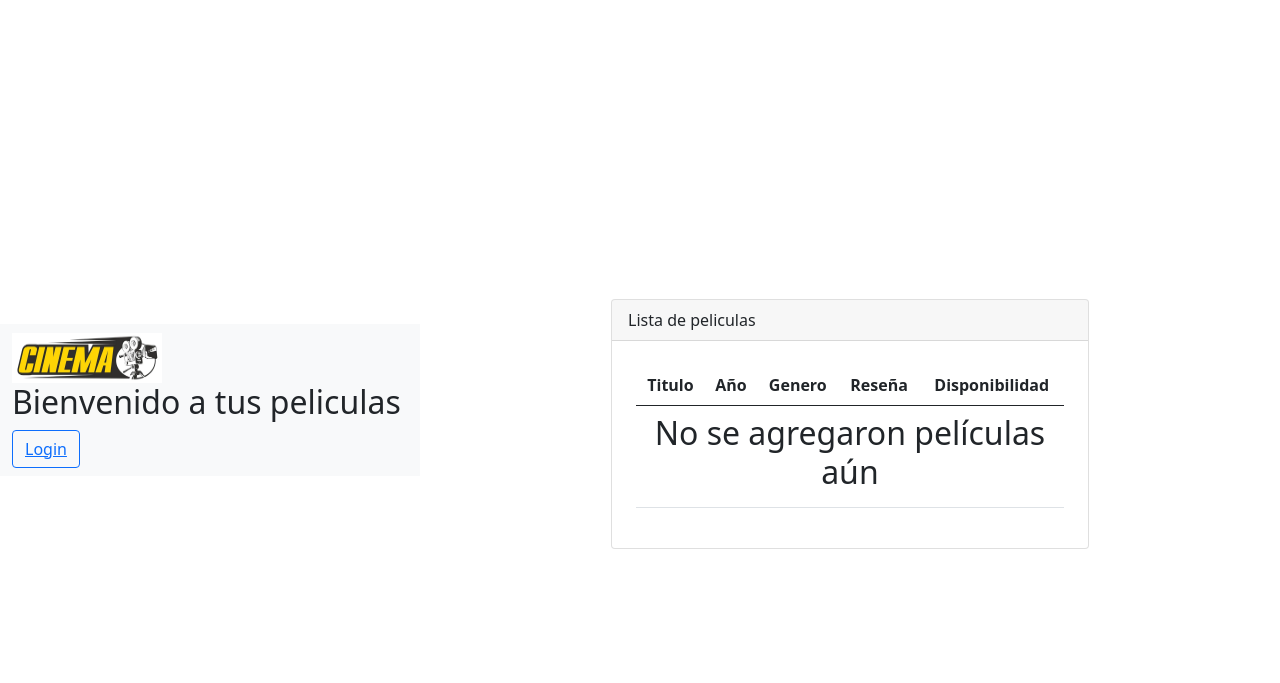
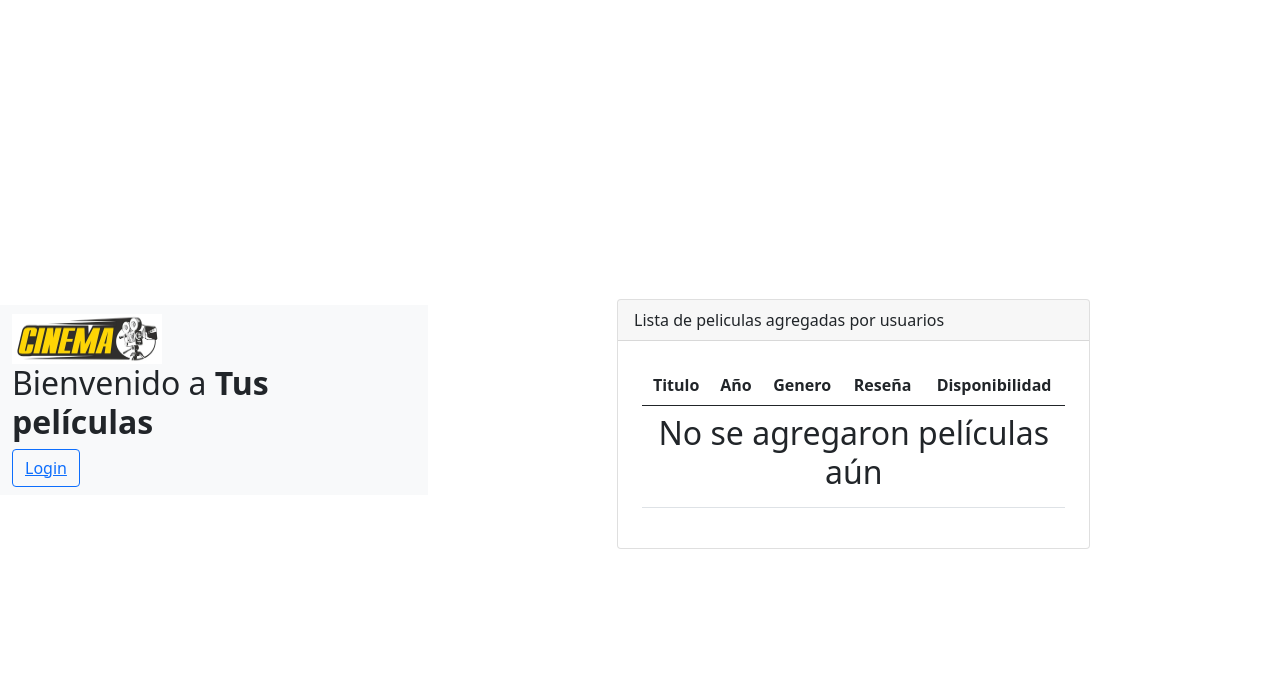
Before and after one commit to PedroRoberti1/Trabajo-practico, a PHP site: page / in a window 1280 px wide. Shown: the top 683 px of the page. Run offline with PHP 8.4, Linux system fonts and the light colour scheme; data comes from the database, SQL or seed files in the repository; data that the repository does not hold is empty.

Commit message:
cambios pequeños

```diff
--- a/index.php
+++ b/index.php
@@ -26,7 +26,7 @@ $peliculas = $cp->getAll();
             <a class="navbar-center" href="index.php">
                 <img src="./assets/brand/logo.jpg" alt="" width="150" height="50" class="d-inline-block align-text-top ">
             </a>
-            <h2>Bienvenido a tus peliculas</h2>
+            <h2>Bienvenido a <strong>Tus películas</strong></h2>
             <div container>
                 <a href="login.php"><button type="button" id="boton" class="btn btn-outline-primary">Login</button></a>
 
@@ -45,7 +45,7 @@ $peliculas = $cp->getAll();
                 <!-- fin alerta -->
                 <div class="card">
                     <div class="card-header">
-                        Lista de peliculas
+                        Lista de peliculas agregadas por usuarios
                     </div>
                     <div class="p-4">
                         <table class="table align-middle">
--- a/pelicula_nueva.php
+++ b/pelicula_nueva.php
@@ -109,7 +109,7 @@ if (isset($_POST['titulo']) && isset($_POST['anio']) && isset($_POST['genero']))
                 <label for="disponibilidad">Disponibilidad:</label>
                 <select class="form-control" name="disponibilidad">
                     <option value="disponible" <?php echo $id_pelicula ? ($_GET['disponibilidad'] === "disponible" ? 'selected' : '') : '' ?>>Disponible</option>
-                    <option value="no_disponible" <?php echo $id_pelicula ? ($_GET['disponibilidad'] === "no_disponible" ? 'selected' : '') : '' ?>>No disponible</option>
+                    <option value="no disponible" <?php echo $id_pelicula ? ($_GET['disponibilidad'] === "no disponible" ? 'selected' : '') : '' ?>>No disponible</option>
                 </select>
             </div>
 
```
